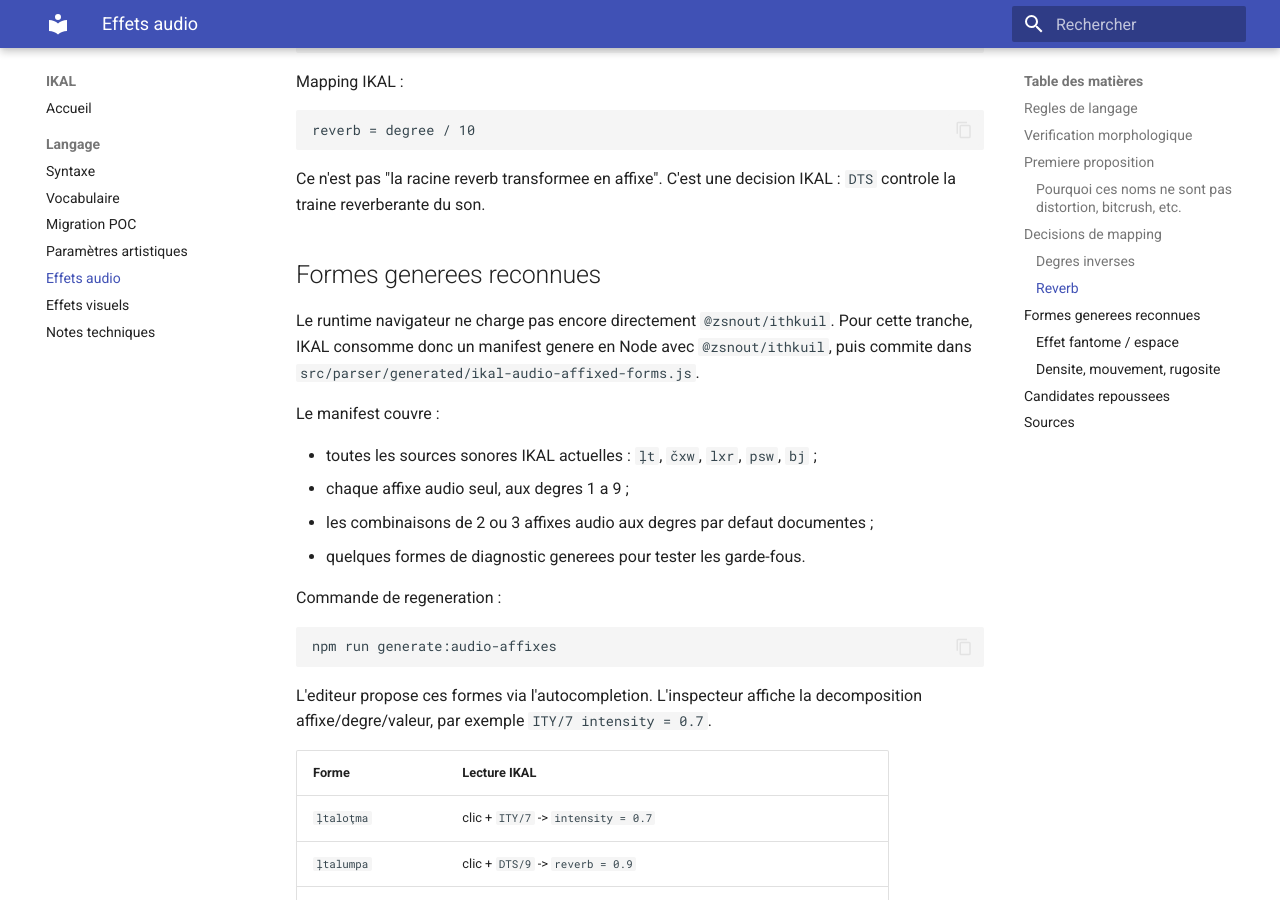
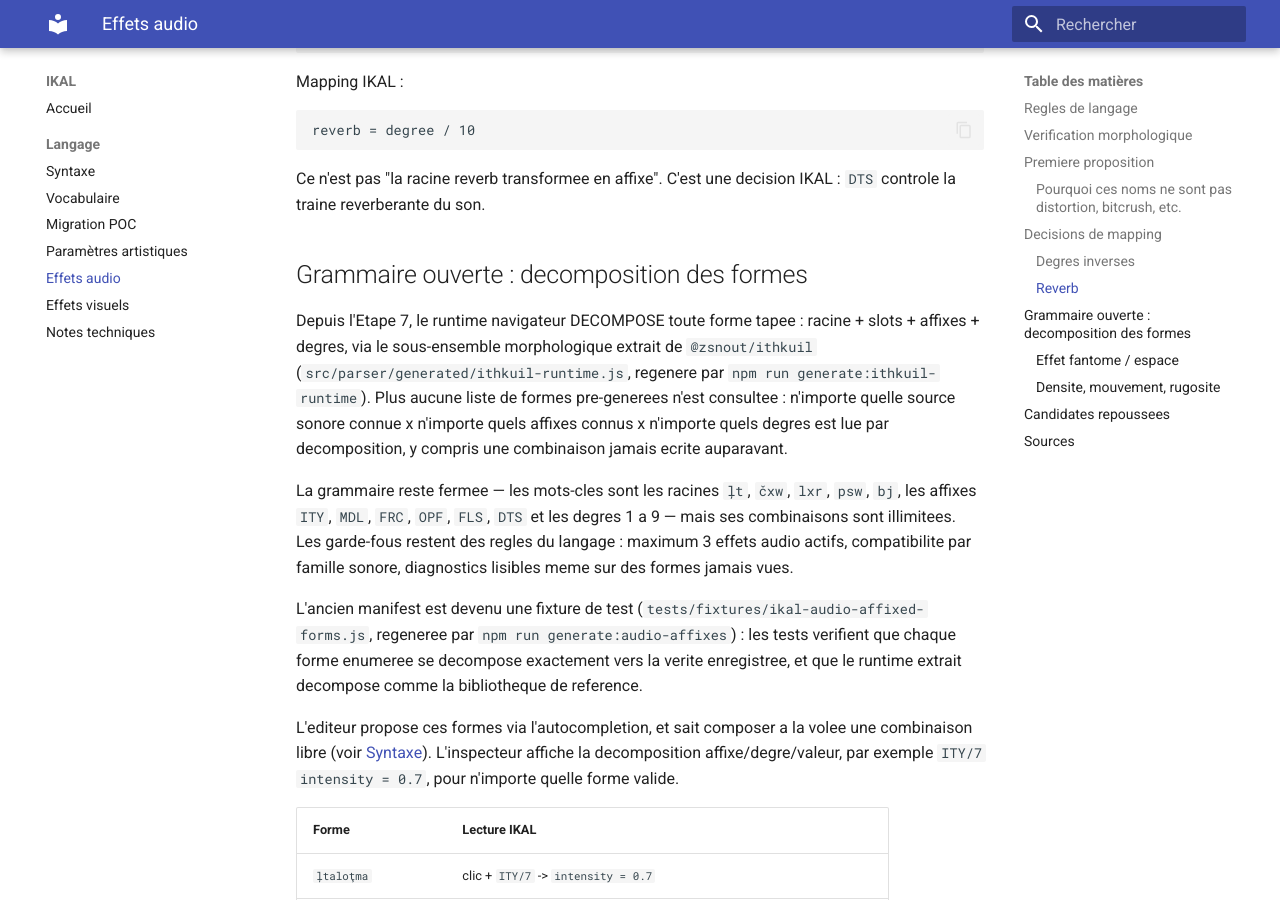
Before and after one commit to fr4gments/formative, an MkDocs documentation site: the page built from docs/effets-audio.md, in a window 1280 px wide and 900 px high, scrolled down 3520 px. Built offline with MkDocs 1.6.1 and Material for MkDocs 9.7.7, drawn with Linux system fonts in a browser that asks for light colours.

Commit message:
Document the open grammar in the language docs
Decomposition replaces the pre-generated lists everywhere in the docs:
the runtime decomposes any combination of known keywords, manifests are
test fixtures, and the editor offers free composition plus decomposition
of any valid form in the inspector.

````diff
--- a/docs/effets-audio.md
+++ b/docs/effets-audio.md
@@ -112,24 +112,15 @@ reverb = degree / 10
 
 Ce n'est pas "la racine reverb transformee en affixe". C'est une decision IKAL : `DTS` controle la traine reverberante du son.
 
-## Formes generees reconnues
+## Grammaire ouverte : decomposition des formes
 
-Le runtime navigateur ne charge pas encore directement `@zsnout/ithkuil`. Pour cette tranche, IKAL consomme donc un manifest genere en Node avec `@zsnout/ithkuil`, puis commite dans `src/parser/generated/ikal-audio-affixed-forms.js`.
+Depuis l'Etape 7, le runtime navigateur DECOMPOSE toute forme tapee : racine + slots + affixes + degres, via le sous-ensemble morphologique extrait de `@zsnout/ithkuil` (`src/parser/generated/ithkuil-runtime.js`, regenere par `npm run generate:ithkuil-runtime`). Plus aucune liste de formes pre-generees n'est consultee : n'importe quelle source sonore connue x n'importe quels affixes connus x n'importe quels degres est lue par decomposition, y compris une combinaison jamais ecrite auparavant.
 
-Le manifest couvre :
+La grammaire reste fermee — les mots-cles sont les racines `ļt`, `čxw`, `lxr`, `psw`, `bj`, les affixes `ITY`, `MDL`, `FRC`, `OPF`, `FLS`, `DTS` et les degres 1 a 9 — mais ses combinaisons sont illimitees. Les garde-fous restent des regles du langage : maximum 3 effets audio actifs, compatibilite par famille sonore, diagnostics lisibles meme sur des formes jamais vues.
 
-- toutes les sources sonores IKAL actuelles : `ļt`, `čxw`, `lxr`, `psw`, `bj` ;
-- chaque affixe audio seul, aux degres 1 a 9 ;
-- les combinaisons de 2 ou 3 affixes audio aux degres par defaut documentes ;
-- quelques formes de diagnostic generees pour tester les garde-fous.
+L'ancien manifest est devenu une fixture de test (`tests/fixtures/ikal-audio-affixed-forms.js`, regeneree par `npm run generate:audio-affixes`) : les tests verifient que chaque forme enumeree se decompose exactement vers la verite enregistree, et que le runtime extrait decompose comme la bibliotheque de reference.
 
-Commande de regeneration :
-
-```bash
-npm run generate:audio-affixes
-```
-
-L'editeur propose ces formes via l'autocompletion. L'inspecteur affiche la decomposition affixe/degre/valeur, par exemple `ITY/7 intensity = 0.7`.
+L'editeur propose ces formes via l'autocompletion, et sait composer a la volee une combinaison libre (voir [Syntaxe](syntaxe.md)). L'inspecteur affiche la decomposition affixe/degre/valeur, par exemple `ITY/7 intensity = 0.7`, pour n'importe quelle forme valide.
 
 | Forme | Lecture IKAL |
 | --- | --- |
````
Also changed, not shown: docs/effets-visuels.md (+4 -8 lines), docs/langage.md (+15 -2 lines), docs/syntaxe.md (+5 -1 lines).
